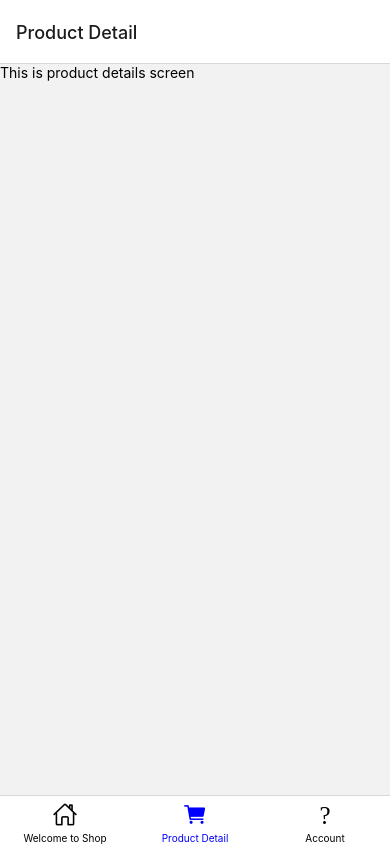
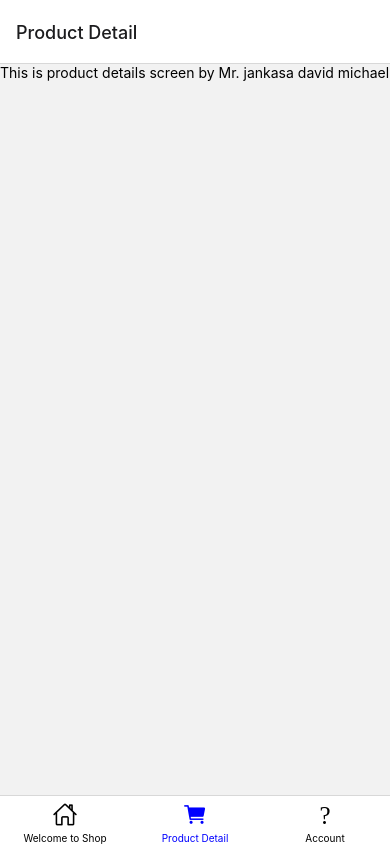
Before and after one commit to Dtblaze02/ecommerce_1, a React Native app: screen /Detail in a window 390 px wide. Built offline with nearby package versions, Linux system fonts and the light colour scheme.

Commit message:
added my name

```diff
--- a/src/screens/detail/DetailScreen.js
+++ b/src/screens/detail/DetailScreen.js
@@ -5,7 +5,7 @@ const DetailScreen = ()=>{
     return (
         <View>
             <Text>
-                This is product details screen
+                This is product details screen by Mr. jankasa david michael
             </Text>
         </View>
     )
```
Also changed, not shown: 2 other files (tests, documents, lock files or other folders).
